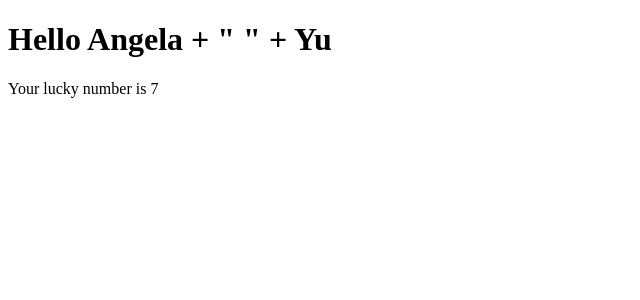
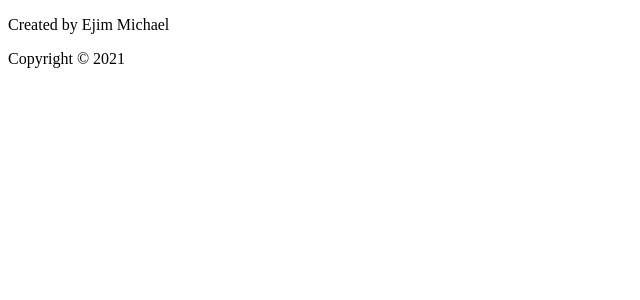
Before and after one commit to EjimMichael/reactbasics, a React (Create React App) app: page / in a window 1280 px wide. Shown: the top 300 px of the page, without its empty margins (0-640 px from the left). Built offline with nearby package versions, Linux system fonts and the light colour scheme.

Commit message:
update copyright date

```diff
--- a/src/index.js
+++ b/src/index.js
@@ -1,14 +1,14 @@
 import React from 'react';
 import ReactDOM from 'react-dom';
 
-const fName = "Angela";
-const lName = "Yu";
-const num = 7;
+const name = "Ejim Michael";
+const currentDate = new Date();
+const year = currentDate.getFullYear();
 
 ReactDOM.render(
   <div>
-    <h1>Hello {fName} + " " + {lName} </h1>
-    <p> Your lucky number is {num} </p>
+    <p> Created by {name}</p>
+    <p>Copyright &copy; {year}</p>
   </div>,
    document.getElementById('root')
 );
```
